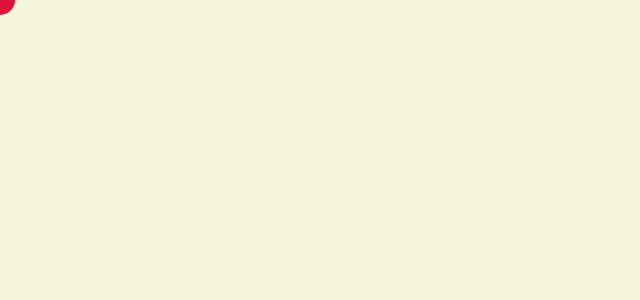
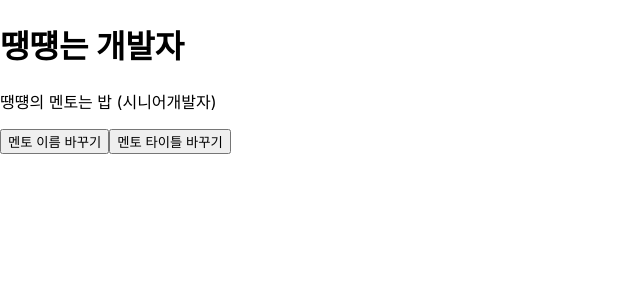
Before and after one commit to LeeJunhyeok03/ReactStudy_basic, a React (Create React App) app: page / in a window 1280 px wide. Shown: the top 300 px of the page, without its empty margins (0-640 px from the left). Built offline with nearby package versions, Linux system fonts and the light colour scheme.

Commit message:
feat(mentor):useState Object of an object change add

```diff
--- a/src/AppMentor.jsx
+++ b/src/AppMentor.jsx
@@ -2,13 +2,14 @@ import React, { useState } from 'react';
 
 export default function AppMentor(props) {
   const [person, setPerson] = useState({
-    name: '엘리',
+    name: '땡떙',
     title: '개발자',
     mentor: {
       name: '밥',
       title: '시니어개발자',
     },
   });
+  console.log(person.mentor.name);
   return (
     <div>
       <h1>
@@ -18,15 +19,18 @@ export default function AppMentor(props) {
         {person.name}의 멘토는 {person.mentor.name} ({person.mentor.title})
       </p>
       <button
-        onClick={() => {
+        onClick={(prev) => {
           const name = prompt(`what's your mentor's name?`);
+          setPerson((prev) => ({...prev, mentor: {...prev.mentor, name}}));
+
         }}
       >
         멘토 이름 바꾸기
       </button>
       <button
-        onClick={() => {
+        onClick={(prev) => {
           const title = prompt(`what's your mentor's title?`);
+          setPerson((prev) => ({...prev, mentor: {...prev.mentor, title}}));
         }}
       >
         멘토 타이틀 바꾸기
--- a/src/index.js
+++ b/src/index.js
@@ -1,13 +1,13 @@
 import React from 'react';
 import ReactDOM from 'react-dom/client';
 import './index.css';
-import AppXY from './AppXY';
+import AppMentor from './AppMentor';
 import reportWebVitals from './reportWebVitals';
 
 const root = ReactDOM.createRoot(document.getElementById('root'));
 root.render(
   <React.StrictMode>
-    <AppXY />
+    <AppMentor />
   </React.StrictMode>
 );
 
```
